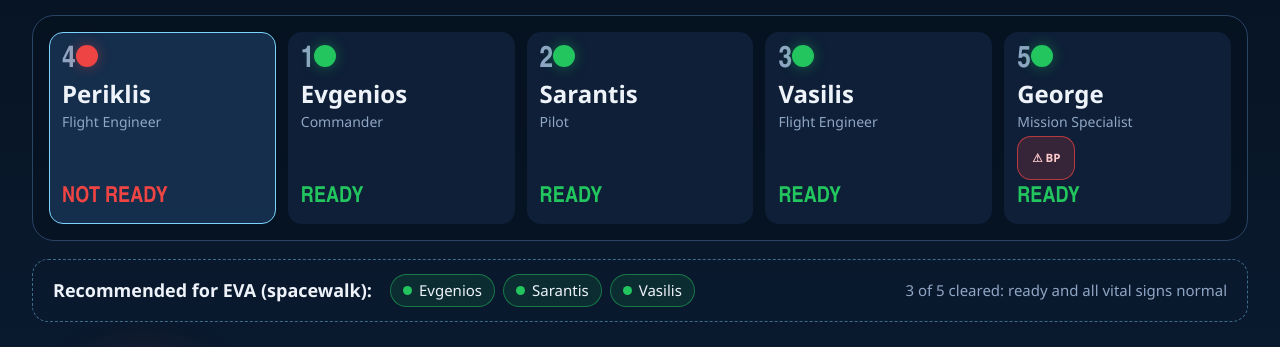
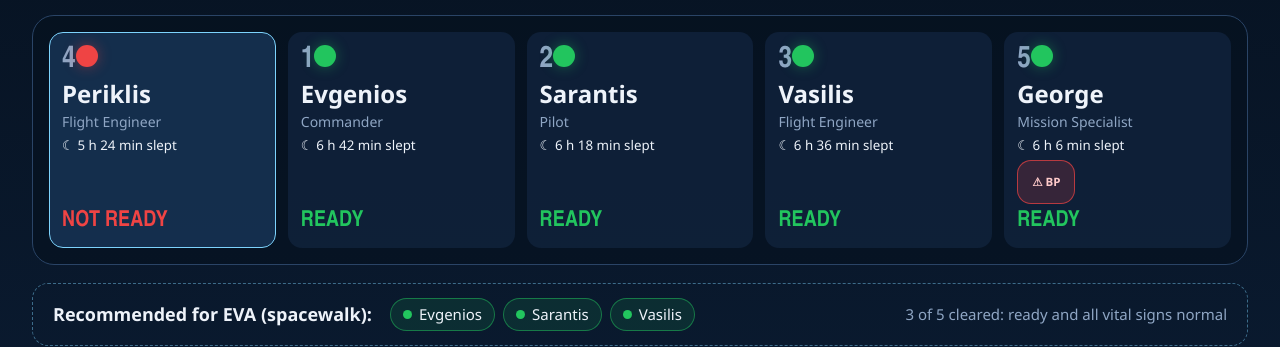
Before and after one commit to EvgenisSal/crew-readiness-check, a plain HTML site: page index.html in a window 1280 px wide. Shown: the part 186-533 px from the top of the page. Drawn offline with Linux system fonts and the light colour scheme.

Commit message:
Update index.html
Show last night's sleep on each crew tile

```diff
--- a/index.html
+++ b/index.html
@@ -369,6 +369,7 @@
         'style="--c:' + c + ';--glow:' + c + '66" aria-label="' + esc(x.a.name + ", " + WORD[x.color]) + '">' +
         '<div class="row1"><span class="num">' + x.a.id + '</span><span class="lamp"></span></div>' +
         '<div class="pname">' + esc(x.a.name) + '</div><div class="role">' + esc(x.a.role) + '</div>' +
+                '<div class="slept' + (x.today.sleep_h < 6 ? ' short' : '') + '">☾ ' + fmtSleep(x.today.sleep_h) + ' slept</div>' +
         '<div class="flags">' + (x.live ? '<span class="tag live">LIVE</span>' : '') +
         (x.bioIssue.length ? '<span class="tag bio' + (high ? " high" : "") + '">⚠ ' + esc(BIO_SHORT[x.bioIssue[0]]) + '</span>' : '') + '</div>' +
         '<div class="word">' + WORD[x.color] + '</div></button>';
```
